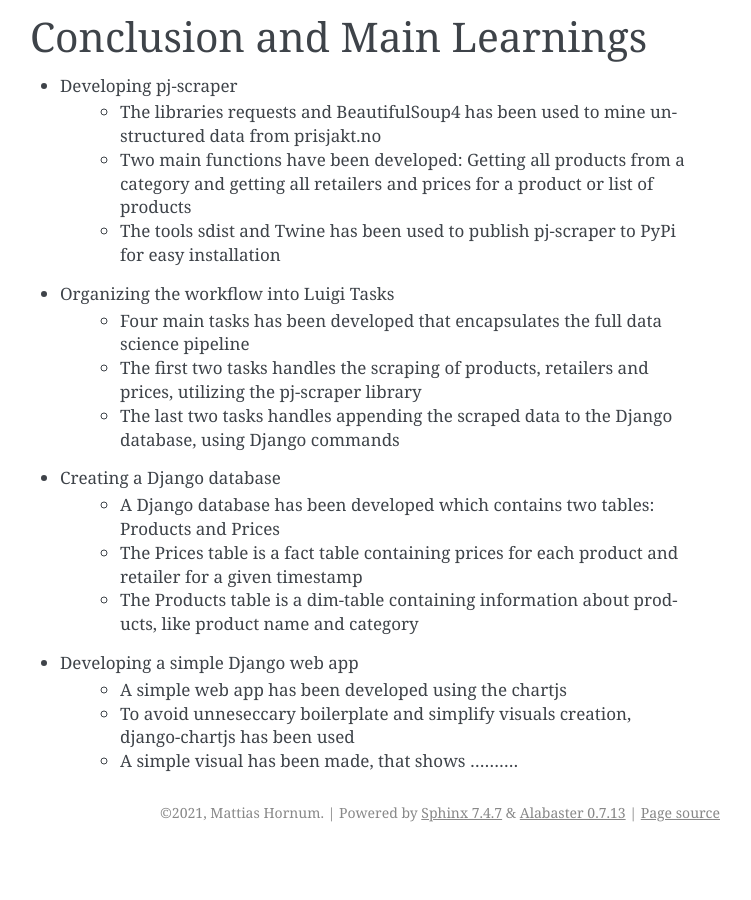
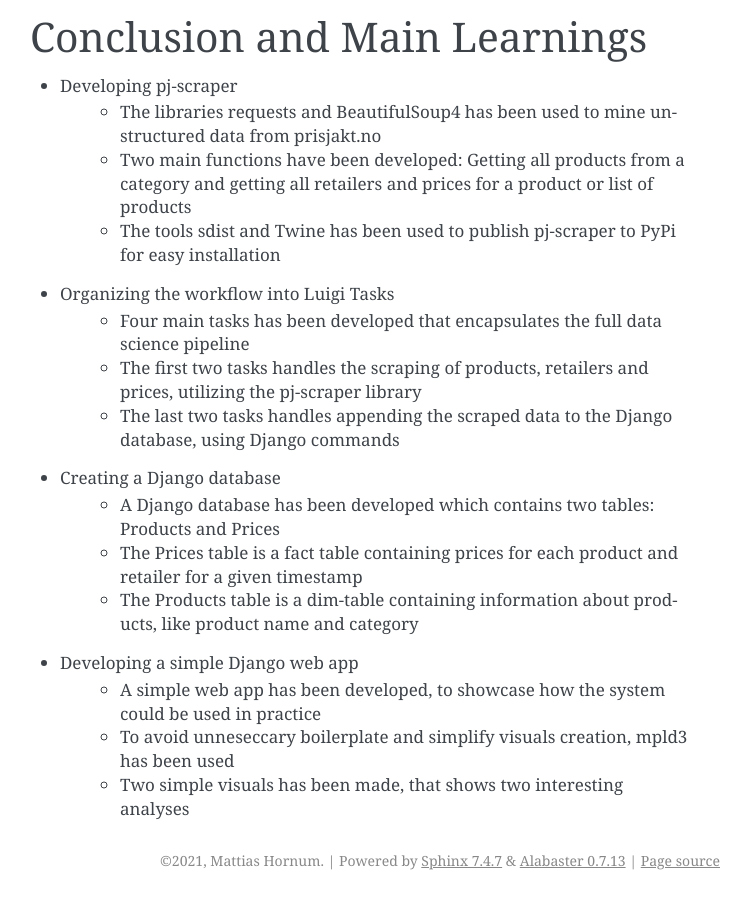
Before and after one commit to mdhor/2021sp-final-project-mdhor, a Sphinx documentation site: the page built from docs/index.rst, in a window 1280 px wide and 900 px high, scrolled down 2624 px. Shown: the whole window, without its empty margins (390-1141 px from the left). Built offline with Sphinx 7.4.7, drawn with Linux system fonts in a browser that asks for light colours; before the commit the page ends 3476 px from its top, so only the background shows below that.

Commit message:
feat: Docs changed

```diff
--- a/docs/index.rst
+++ b/docs/index.rst
@@ -129,6 +129,6 @@ Conclusion and Main Learnings
    * The Prices table is a fact table containing prices for each product and retailer for a given timestamp
    * The Products table is a dim-table containing information about products, like product name and category
 * Developing a simple Django web app
-   * A simple web app has been developed using the chartjs
-   * To avoid unneseccary boilerplate and simplify visuals creation, django-chartjs has been used
-   * A simple visual has been made, that shows ..........
+   * A simple web app has been developed, to showcase how the system could be used in practice
+   * To avoid unneseccary boilerplate and simplify visuals creation, mpld3 has been used
+   * Two simple visuals has been made, that shows two interesting analyses
```
